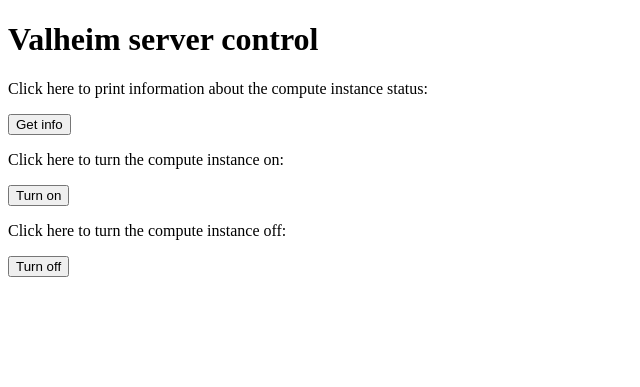
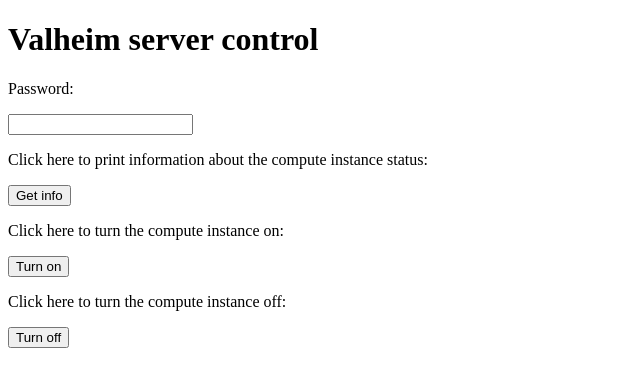
Before and after one commit to ecotner/valheim-server, a Flask app: page / in a window 1280 px wide. Shown: the top 387 px of the page, without its empty margins (0-640 px from the left). Run offline with Flask 2, Linux system fonts and the light colour scheme; parts of the project's set-up code (start-up, migrations or seed data) failed here and were passed over.

Commit message:
moved routes to different file, added password protection, use steam protocol to launch valheim and connect to server from URL

```diff
--- a/front-end/app.py
+++ b/front-end/app.py
@@ -1,39 +1,8 @@
-import datetime
-import os
-from flask import Flask, render_template, request
-from flask.wrappers import Response
+from flask import Flask
 from dotenv import load_dotenv
-from backend.util import sha512, strftime_gcp
-from backend.gcp import get_server_status, start_server, stop_server
 
 load_dotenv()
 
 app = Flask(__name__)
 
-@app.get("/")
-def home():
-    return render_template("index.html")
-
-@app.get("/get-info")
-def get_info():
-    payload = get_server_status()
-    for k, v in payload.items():
-        if isinstance(v, datetime.datetime):
-            payload[k] = strftime_gcp(v)
-    return {"status": "ok", "server_status": payload}
-
-@app.get("/turn-on")
-def turn_on():
-    payload = start_server()
-    for k, v in payload.items():
-        if isinstance(v, datetime.datetime):
-            payload[k] = strftime_gcp(v)
-    return {"status": "ok", "response": payload}
-
-@app.get("/turn-off")
-def turn_off():
-    payload = stop_server()
-    for k, v in payload.items():
-        if isinstance(v, datetime.datetime):
-            payload[k] = strftime_gcp(v)
-    return {"status": "ok", "response": payload}
+import routes
--- a/front-end/backend/gcp.py
+++ b/front-end/backend/gcp.py
@@ -4,7 +4,6 @@ import os
 from google.auth import load_credentials_from_file
 from google.cloud.compute import InstancesClient, Instance
 from dotenv import load_dotenv
-from werkzeug.wrappers import response
 from backend.util import strptime_gcp
 
 load_dotenv()
--- /dev/null
+++ b/front-end/routes.py
@@ -0,0 +1,48 @@
+import os
+import datetime
+from flask import render_template, request
+from backend.util import sha512, strftime_gcp
+from backend.gcp import get_server_status, start_server, stop_server
+from app import app
+
+@app.get("/")
+def home():
+    return render_template("index.html")
+
+@app.post("/get-info")
+def get_info():
+    if request.json["hash"] != sha512(os.environ["SECRET_PASSWORD"]):
+        return {"status": "ok", "password_correct": False}
+    payload = get_server_status()
+    for k, v in payload.items():
+        if isinstance(v, datetime.datetime):
+            payload[k] = strftime_gcp(v)
+    return {"status": "ok", "server_status": payload, "password_correct": True}
+
+@app.post("/turn-on")
+def turn_on():
+    if request.json["hash"] != sha512(os.environ["SECRET_PASSWORD"]):
+        return {"status": "ok", "password_correct": False}
+    payload = start_server()
+    for k, v in payload.items():
+        if isinstance(v, datetime.datetime):
+            payload[k] = strftime_gcp(v)
+    return {"status": "ok", "response": payload, "password_correct": True}
+
+@app.post("/turn-off")
+def turn_off():
+    if request.json["hash"] != sha512(os.environ["SECRET_PASSWORD"]):
+        return {"status": "ok", "password_correct": False}
+    payload = stop_server()
+    for k, v in payload.items():
+        if isinstance(v, datetime.datetime):
+            payload[k] = strftime_gcp(v)
+    return {"status": "ok", "response": payload, "password_correct": True}
+
+@app.post("/confirm-password")
+def confirm_password():
+    payload = request.json
+    if payload["hash"] == sha512(os.environ["SECRET_PASSWORD"]):
+        return {"password_correct": True}
+    else:
+        return {"password_correct": False}
--- a/front-end/static/util.js
+++ b/front-end/static/util.js
@@ -1,14 +1,28 @@
+VALHEIM_PORT = "2456"
+VALHEIM_APP_ID = "892970"
 async function sha512(str) {
   const buf = await crypto.subtle.digest("SHA-512", new TextEncoder("utf-8").encode(str));
   return Array.prototype.map.call(new Uint8Array(buf), x=>(('00'+x.toString(16)).slice(-2))).join('');
 }
 
+function makeJsonBody(body) {
+    body = new Blob([JSON.stringify(body)], {type: "application/json"})
+    return body
+}
+
 function getInfo() {
+    let password = document.getElementById("password-text").value
+    sha512(password).then((hash) => {
+        let body = makeJsonBody({hash: hash})
         const url = "/get-info"
-    const init = {method: "GET", mode: "same-origin"}
+        const init = {method: "POST", mode: "same-origin", body: body}
         fetch(url, init).then((response) => {
             return response.json()
         }).then((payload) => {
+            if (!payload["password_correct"]) {
+                alert("Password is not correct!")
+                return
+            }
             let el = document.getElementById("info-output")
             // remove all preexisting child nodes
             while (el.firstChild)
@@ -19,8 +33,11 @@ function getInfo() {
                 p1.innerText = JSON.stringify(payload["server_status"])
                 el.appendChild(p1)
                 // if external IP address is present, create link to status page
+                // and link to open valheim client and connect to server via
+                // steam protocol
                 payload = payload["server_status"]
                 if (payload["external_ip"]) {
+                    // status page link
                     let a = document.createElement("a")
                     a.href = `http://${payload['external_ip']}:9000/status.json`
                     a.innerText = "status page"
@@ -29,20 +46,37 @@ function getInfo() {
                     p2.appendChild(a)
                     p2.append(".")
                     el.appendChild(p2)
+                    // steam protocol link
+                    let p3 = document.createElement("p")
+                    p3.append("When server is ready, click ")
+                    a = document.createElement("a")
+                    a.href = `steam://run/${VALHEIM_APP_ID}/en/+connect ${payload['external_ip']}:${VALHEIM_PORT}`
+                    a.innerText = "this link"
+                    p3.appendChild(a)
+                    p3.append(" to open Valheim and connect to the server. You may have to authorize steam to run Valheim with command line arguments.")
+                    el.appendChild(p3)
                 }
             }
             else
                 el.innerText = "Something went wrong, could not get server status"
             el.style.visibility = "visible"
         })
+    })
 }
 
 function turnOn() {
+    let password = document.getElementById("password-text").value
+    sha512(password).then((hash) => {
+        let body = makeJsonBody({hash: hash})
         const url = "/turn-on"
-    const init = {method: "GET", mode: "same-origin"}
+        const init = {method: "POST", mode: "same-origin", body: body}
         fetch(url, init).then((response) => {
             return response.json()
         }).then((payload) => {
+            if (!payload["password_correct"]) {
+                alert("Password incorrect!")
+                return
+            }
             let el = document.getElementById("turn-on-output")
             if (payload["status"] === "ok")
                 el.innerText = JSON.stringify(payload["response"])
@@ -50,14 +84,22 @@ function turnOn() {
                 el.innerText = "Something went wrong, could not get response"
             el.style.visibility = "visible"
         })
+    })
 }
 
 function turnOff() {
+    let password = document.getElementById("password-text").value
+    sha512(password).then((hash) => {
+        let body = makeJsonBody({hash: hash})
         const url = "/turn-off"
-    const init = {method: "GET", mode: "same-origin"}
+        const init = {method: "POST", mode: "same-origin", body: body}
         fetch(url, init).then((response) => {
             return response.json()
         }).then((payload) => {
+            if (!payload["password_correct"]) {
+                alert("Password incorrect!")
+                return
+            }
             let el = document.getElementById("turn-off-output")
             if (payload["status"] === "ok")
                 el.innerText = JSON.stringify(payload["response"])
@@ -65,17 +107,19 @@ function turnOff() {
                 el.innerText = "Something went wrong, could not get response"
             el.style.visibility = "visible"
         })
+    })
 }
 
-async function callServer() {
+
+async function confirmPassword() {
     let password = document.getElementById("password-text").value
     let hash = await sha512(password)
-    console.log(hash)
-    let body = {hash: hash}
-    body = new Blob([JSON.stringify(body)], {type: "application/json"})
-    const url = "/start"
+    let body = makeJsonBody({hash: hash})
+    const url = "/confirm-password"
     const init = {method: "POST", mode: "same-origin", body: body}
-    fetch(url, init)//.then((response) => {
-    // }).then((payload) =>{
-    // })
+    return await fetch(url, init).then((response) => {
+        return response.json()
+    }).then((payload) => {
+        return payload["password_correct"]
+    })
 }
--- a/front-end/templates/index.html
+++ b/front-end/templates/index.html
@@ -5,8 +5,9 @@
     </head>
     <body>
         <h1>Valheim server control</h1>
+        <p>Password:</p>
+        <input type="password" id="password-text">
         <p>Click here to print information about the compute instance status:</p>
-        <!-- <input type="password" id="password-text"> -->
         <button onclick="getInfo()">Get info</button>
         <div id="info-output" style="visibility: hidden;"></div>
 
```
Also changed, not shown: front-end/backend/__init__.py (deleted). Lines whose indentation alone changed are shown as unchanged.
